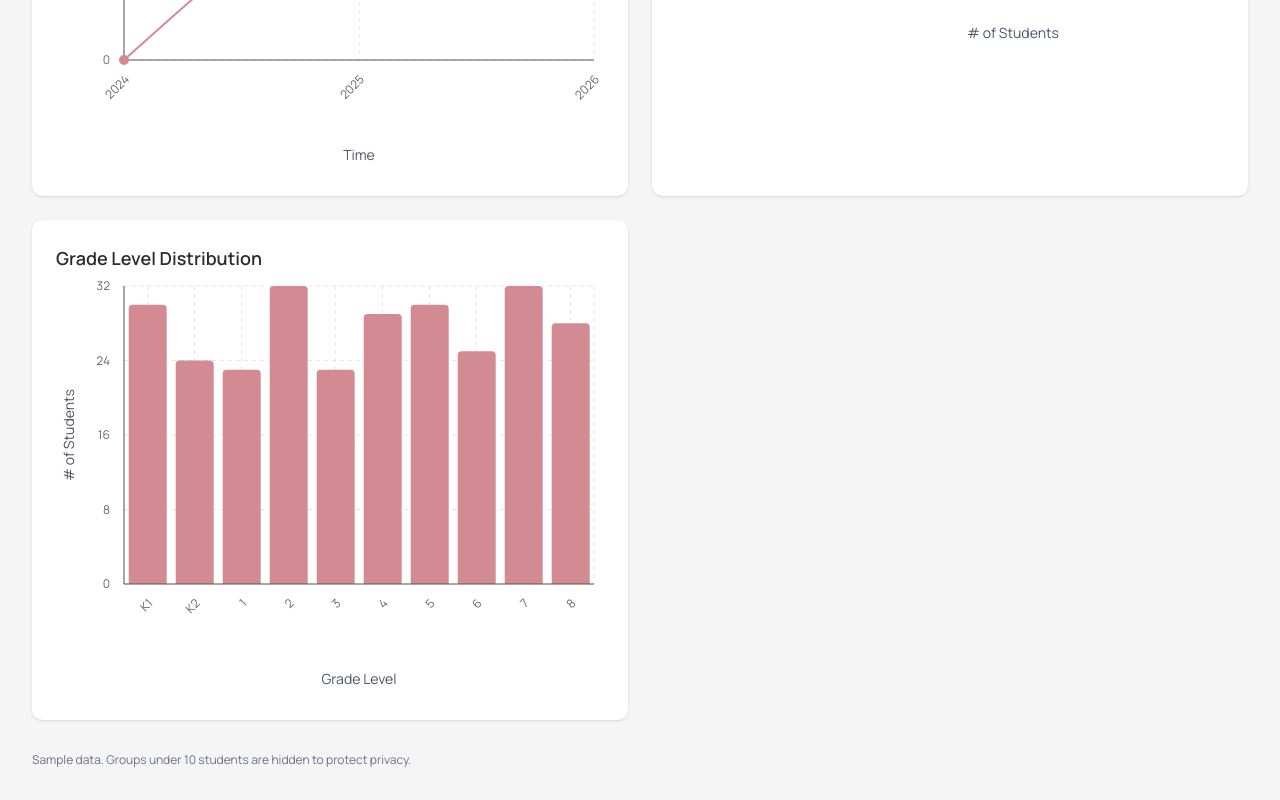
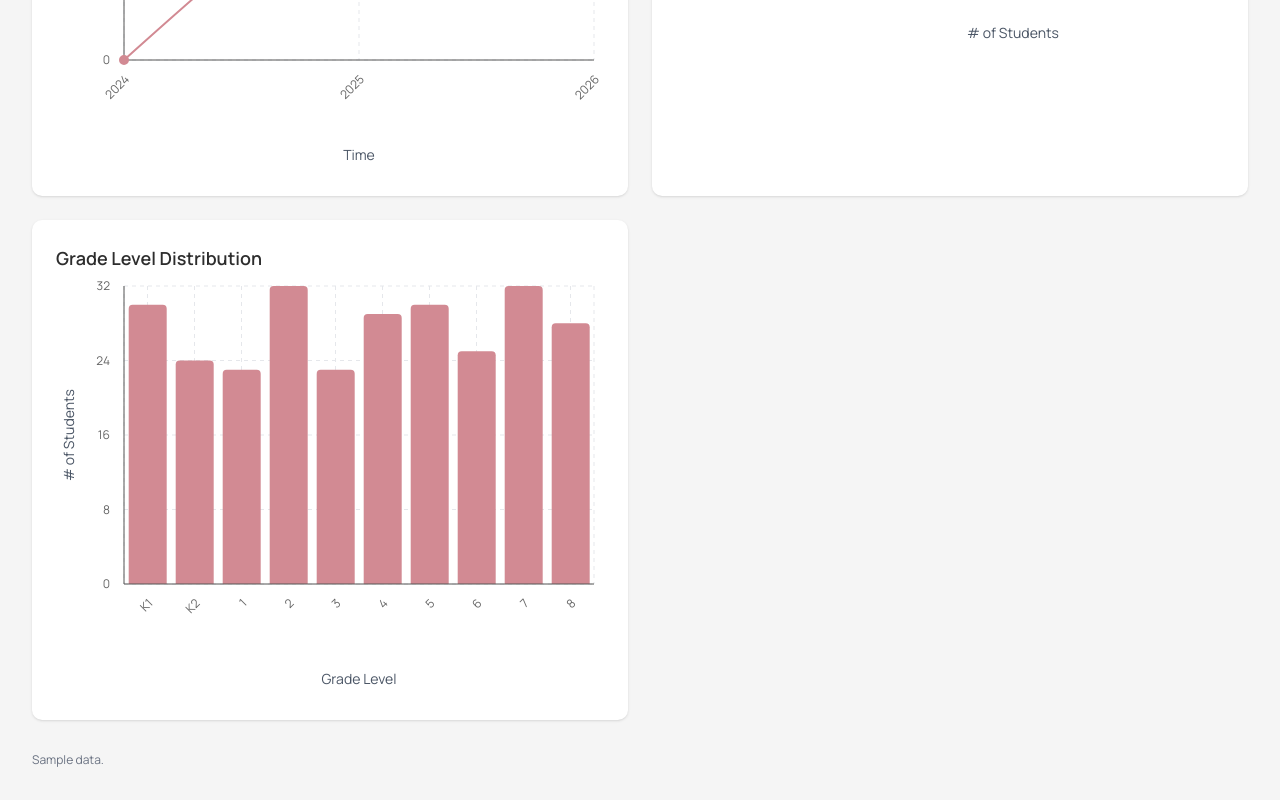
Before and after one commit to JumboCode/bostons-higher-ground, a Next.js app: page /impact in a window 1280 px wide. Shown: the part 720-1520 px from the top of the page. Built offline with nearby package versions, Linux system fonts and the light colour scheme.

Commit message:
update impact page
removed some wording.

```diff
--- a/src/app/impact/page.tsx
+++ b/src/app/impact/page.tsx
@@ -161,7 +161,7 @@ export default async function Impact({
             <h1 className="mb-6 text-2xl font-bold text-bhg-gray-300">Our Impact</h1>
             <Design items={getModels()} />
             <p className="mt-8 text-xs text-gray-500">
-                Sample data. Groups under 10 students are hidden to protect privacy.
+                Sample data.
             </p>
         </main>
     );
```
